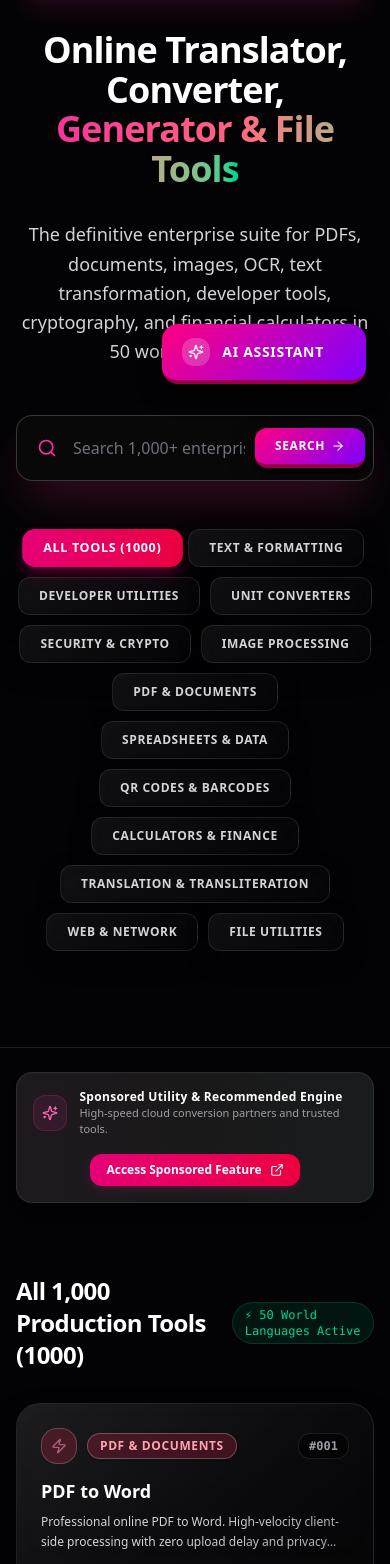
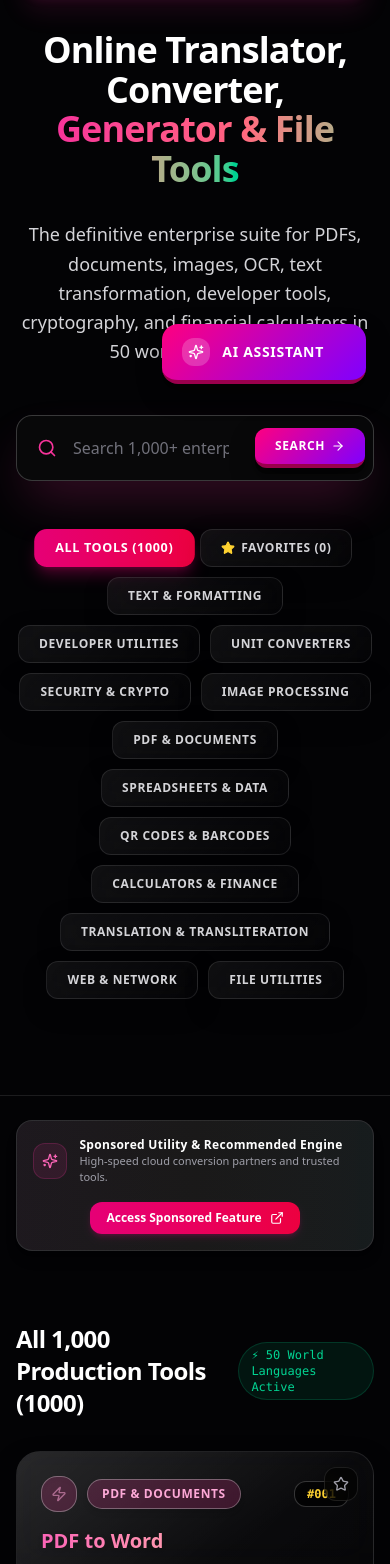
Before and after one commit to tv-u/1000-Tranlator-tool-Kit, a React (Vite) app: page / in a window 390 px wide. Shown: the part 436-2000 px from the top of the page. Built offline with nearby package versions, Linux system fonts and the light colour scheme.

Commit message:
feat: add command palette and PWA support
Implement a CommandPalette for quick tool navigation, add support for favorite tools, and include a PWA manifest for improved installation.

```diff
--- a/src/App.tsx
+++ b/src/App.tsx
@@ -5,31 +5,45 @@ import { ToolCard } from './components/tk/ToolCard';
 import { ToolRunner } from './components/tk/ToolRunner';
 import { AdSlot } from './components/tk/AdSlot';
 import { AIChatbot } from './components/tk/AIChatbot';
+import { CommandPalette } from './components/tk/CommandPalette';
 import { TOOLS_REGISTRY } from './lib/tools/registry';
 import { CATEGORIES } from './lib/tools/categories';
 import { ToolDefinition, ToolCategory } from './lib/tools/types';
-import { Search, Sparkles, ShieldCheck, Clock, ArrowRight } from 'lucide-react';
+import { Search, Sparkles, ShieldCheck, Clock, ArrowRight, Star, Zap, Layers } from 'lucide-react';
 import { getTranslation } from './lib/i18n/translations';
 
 export default function App() {
   const [currentRoute, setCurrentRoute] = useState<string>('home');
   const [selectedTool, setSelectedTool] = useState<ToolDefinition | null>(null);
   const [searchQuery, setSearchQuery] = useState<string>('');
-  const [selectedCategory, setSelectedCategory] = useState<ToolCategory | 'all'>('all');
+  const [selectedCategory, setSelectedCategory] = useState<ToolCategory | 'all' | 'favorites'>('all');
   const [currentPage, setCurrentPage] = useState<number>(1);
   const [recentTools, setRecentTools] = useState<string[]>([]);
+  const [favoriteTools, setFavoriteTools] = useState<string[]>([]);
   const [currentLang, setCurrentLang] = useState<string>('en');
+  const [isCmdKOpen, setIsCmdKOpen] = useState<boolean>(false);
   const pageSize = 24;
 
   useEffect(() => {
     try {
       const saved = localStorage.getItem('tk_recent_tools');
       if (saved) setRecentTools(JSON.parse(saved));
+      const savedFavs = localStorage.getItem('tk_fav_tools');
+      if (savedFavs) setFavoriteTools(JSON.parse(savedFavs));
       const savedLang = localStorage.getItem('tk_lang');
       if (savedLang) setCurrentLang(savedLang);
     } catch (e) {
       // ignore
     }
+
+    const handleGlobalKeyDown = (e: KeyboardEvent) => {
+      if ((e.metaKey || e.ctrlKey) && e.key === 'k') {
+        e.preventDefault();
+        setIsCmdKOpen((prev) => !prev);
+      }
+    };
+    window.addEventListener('keydown', handleGlobalKeyDown);
+    return () => window.removeEventListener('keydown', handleGlobalKeyDown);
   }, []);
 
   const handleLanguageChange = (lang: string) => {
@@ -41,19 +55,40 @@ export default function App() {
     }
   };
 
+  const toggleFavorite = (slug: string, e?: React.MouseEvent) => {
+    if (e) e.stopPropagation();
+    let updated: string[];
+    if (favoriteTools.includes(slug)) {
+      updated = favoriteTools.filter((s) => s !== slug);
+    } else {
+      updated = [...favoriteTools, slug];
+    }
+    setFavoriteTools(updated);
+    try {
+      localStorage.setItem('tk_fav_tools', JSON.stringify(updated));
+    } catch (e) {
+      // ignore
+    }
+  };
+
   const productionTools = useMemo(() => {
     return TOOLS_REGISTRY.filter((t) => t.status === 'production');
   }, []);
 
-  // Instant auto-sync search filtering on every keystroke (1-2 letters or full query)
+  // Instant auto-sync search filtering on every keystroke
   const filteredTools = useMemo(() => {
     return productionTools.filter((t) => {
-      const matchesCategory = selectedCategory === 'all' || t.category === selectedCategory;
+      let matchesCategory = true;
+      if (selectedCategory === 'favorites') {
+        matchesCategory = favoriteTools.includes(t.slug);
+      } else if (selectedCategory !== 'all') {
+        matchesCategory = t.category === selectedCategory;
+      }
       const q = searchQuery.toLowerCase().trim();
       const matchesSearch = !q || t.name.toLowerCase().includes(q) || t.description.toLowerCase().includes(q) || t.slug.toLowerCase().includes(q) || t.category.toLowerCase().includes(q);
       return matchesCategory && matchesSearch;
     });
-  }, [productionTools, selectedCategory, searchQuery]);
+  }, [productionTools, selectedCategory, searchQuery, favoriteTools]);
 
   const paginatedTools = useMemo(() => {
     const start = (currentPage - 1) * pageSize;
@@ -70,7 +105,7 @@ export default function App() {
       setCurrentPage(1);
       setCurrentRoute('home');
     } else if (route === 'search') {
-      window.scrollTo({ top: 400, behavior: 'smooth' });
+      setIsCmdKOpen(true);
     } else {
       setCurrentRoute(route);
       setSelectedTool(null);
@@ -123,7 +158,7 @@ export default function App() {
               Enterprise Architecture & About
             </h1>
             <p className="text-zinc-300 leading-relaxed text-base">
-              Translator Kit features 1,000 professional production tools across 50 world languages with zero latency and 100% client-side privacy.
+              Translator Kit features 1,000 professional production tools across 50 world languages with zero latency, offline PWA support, batch processing, and 100% client-side privacy.
             </p>
             <div className="glass-panel rounded-3xl p-8 space-y-6">
               <h2 className="text-xl font-bold text-white flex items-center gap-3">
@@ -157,7 +192,7 @@ export default function App() {
                   The definitive enterprise suite for PDFs, documents, images, OCR, text transformation, developer tools, cryptography, and financial calculators in 50 world languages.
                 </p>
 
-                {/* Instant Auto-Sync Search Bar with Search Button */}
+                {/* Instant Auto-Sync Search Bar with Search Button & Cmd+K trigger */}
                 <div className="max-w-3xl mx-auto relative pt-4">
                   <div className="relative flex items-center shadow-2xl shadow-pink-500/25 rounded-2xl overflow-hidden border border-white/20 bg-zinc-950/90 backdrop-blur-2xl">
                     <Search className="absolute left-5 w-5 h-5 text-pink-500" />
@@ -169,17 +204,15 @@ export default function App() {
                         setCurrentPage(1);
                       }}
                       placeholder={getTranslation(currentLang, 'searchPlaceholder')}
-                      className="w-full bg-transparent pl-14 pr-32 py-5 text-white text-base focus:outline-none placeholder-zinc-500"
+                      className="w-full bg-transparent pl-14 pr-36 py-5 text-white text-base focus:outline-none placeholder-zinc-500"
                     />
                     <div className="absolute right-2 flex items-center gap-2">
-                      {searchQuery && (
                       <button
-                          onClick={() => setSearchQuery('')}
-                          className="text-xs text-zinc-400 hover:text-white px-2 py-1 font-medium"
+                        onClick={() => setIsCmdKOpen(true)}
+                        className="hidden sm:flex items-center gap-1 px-2 py-1 bg-zinc-900 border border-white/10 rounded-lg text-[10px] text-zinc-400 font-mono"
                       >
-                          Clear
+                        <span>⌘K</span>
                       </button>
-                      )}
                       <button
                         onClick={() => window.scrollTo({ top: 500, behavior: 'smooth' })}
                         className="btn-3d btn-3d-pink px-5 py-2.5 rounded-xl text-xs font-black uppercase tracking-wider shadow-md flex items-center gap-1.5"
@@ -191,7 +224,7 @@ export default function App() {
                   </div>
                 </div>
 
-                {/* Category Quick Pills */}
+                {/* Category Quick Pills + Favorites */}
                 <div className="flex flex-wrap items-center justify-center gap-2.5 pt-4">
                   <button
                     onClick={() => {
@@ -205,6 +238,20 @@ export default function App() {
                     }`}
                   >
                     {getTranslation(currentLang, 'allTools')} ({productionTools.length})
+                  </button>
+                  <button
+                    onClick={() => {
+                      setSelectedCategory('favorites');
+                      setCurrentPage(1);
+                    }}
+                    className={`px-5 py-2.5 rounded-xl text-xs font-bold uppercase tracking-wider transition-all flex items-center gap-1.5 ${
+                      selectedCategory === 'favorites'
+                        ? 'bg-gradient-to-r from-amber-500 to-orange-600 text-white shadow-lg shadow-amber-500/30 scale-105'
+                        : 'glass-card hover:bg-white/10 text-zinc-300 border border-white/10'
+                    }`}
+                  >
+                    <Star className="w-3.5 h-3.5 fill-current text-amber-300" />
+                    <span>Favorites ({favoriteTools.length})</span>
                   </button>
                   {CATEGORIES.map((cat) => (
                     <button
@@ -255,31 +302,48 @@ export default function App() {
               <AdSlot placement="sidebar" />
             </div>
 
-            {/* Tools Grid Section with Screenshot Style Card Numbers & Unique Borders */}
+            {/* Tools Grid Section with Screenshot Style Card Numbers & Favorites Star */}
             <section className="max-w-7xl mx-auto py-12 px-4 lg:px-8">
               <div className="flex items-center justify-between mb-8">
                 <h2 className="text-2xl font-black text-white tracking-tight">
-                  {searchQuery ? `Search Results for "${searchQuery}" (${filteredTools.length})` : selectedCategory === 'all' ? `All 1,000 Production Tools (${filteredTools.length})` : `${CATEGORIES.find((c) => c.id === selectedCategory)?.name} (${filteredTools.length})`}
+                  {searchQuery ? `Search Results for "${searchQuery}" (${filteredTools.length})` : selectedCategory === 'favorites' ? `Favorite Starred Tools (${filteredTools.length})` : selectedCategory === 'all' ? `All 1,000 Production Tools (${filteredTools.length})` : `${CATEGORIES.find((c) => c.id === selectedCategory)?.name} (${filteredTools.length})`}
                 </h2>
+                <div className="flex items-center gap-3">
                   <span className="text-xs font-mono text-emerald-400 bg-emerald-500/10 px-3 py-1 rounded-full border border-emerald-500/20">
                     ⚡ {getTranslation(currentLang, 'activeLanguages')}
                   </span>
                 </div>
+              </div>
 
               {paginatedTools.length === 0 ? (
-                <div className="text-center py-20 text-zinc-500">No tools found matching your query.</div>
+                <div className="text-center py-20 text-zinc-500">
+                  {selectedCategory === 'favorites' ? 'No favorite tools starred yet. Click the star icon on any tool card to pin it here!' : 'No tools found matching your query.'}
+                </div>
               ) : (
                 <div className="grid grid-cols-1 md:grid-cols-2 lg:grid-cols-3 gap-6">
                   {paginatedTools.map((tool, idx) => {
                     const globalIdx = (currentPage - 1) * pageSize + idx;
+                    const isFav = favoriteTools.includes(tool.slug);
                     return (
+                      <div key={tool.id} className="relative group">
                         <ToolCard
-                        key={tool.id}
                           tool={tool}
                           index={globalIdx}
                           currentLang={currentLang}
                           onSelect={handleSelectTool}
                         />
+                        <button
+                          onClick={(e) => toggleFavorite(tool.slug, e)}
+                          className={`absolute top-4 right-4 z-20 p-2 rounded-xl backdrop-blur-md transition-all ${
+                            isFav
+                              ? 'bg-amber-500 text-white shadow-lg shadow-amber-500/40'
+                              : 'bg-black/60 text-zinc-400 hover:text-white border border-white/10'
+                          }`}
+                          title={isFav ? 'Remove from favorites' : 'Add to favorites'}
+                        >
+                          <Star className={`w-4 h-4 ${isFav ? 'fill-current' : ''}`} />
+                        </button>
+                      </div>
                     );
                   })}
                 </div>
@@ -317,6 +381,13 @@ export default function App() {
         <AdSlot placement="footer" />
       </div>
 
+      {/* Spotlight Command Palette (Cmd+K) */}
+      <CommandPalette
+        isOpen={isCmdKOpen}
+        onClose={() => setIsCmdKOpen(false)}
+        onSelectTool={handleSelectTool}
+      />
+
       {/* Advanced AI Chatbot with 3D Button */}
       <AIChatbot onSelectTool={handleSelectTool} />
 
--- /dev/null
+++ b/src/components/tk/CommandPalette.tsx
@@ -0,0 +1,93 @@
+import React, { useState, useEffect } from 'react';
+import { Search, X, ArrowRight, Sparkles } from 'lucide-react';
+import { TOOLS_REGISTRY } from '../../lib/tools/registry';
+import { ToolDefinition } from '../../lib/tools/types';
+
+interface CommandPaletteProps {
+  isOpen: boolean;
+  onClose: () => void;
+  onSelectTool: (tool: ToolDefinition) => void;
+}
+
+export const CommandPalette: React.FC<CommandPaletteProps> = ({ isOpen, onClose, onSelectTool }) => {
+  const [query, setQuery] = useState('');
+
+  useEffect(() => {
+    const handleKeyDown = (e: KeyboardEvent) => {
+      if ((e.metaKey || e.ctrlKey) && e.key === 'k') {
+        e.preventDefault();
+        // Toggle handled in App
+      }
+      if (e.key === 'Escape' && isOpen) {
+        onClose();
+      }
+    };
+    window.addEventListener('keydown', handleKeyDown);
+    return () => window.removeEventListener('keydown', handleKeyDown);
+  }, [isOpen, onClose]);
+
+  if (!isOpen) return null;
+
+  const results = TOOLS_REGISTRY.filter(
+    (t) =>
+      !query ||
+      t.name.toLowerCase().includes(query.toLowerCase()) ||
+      t.description.toLowerCase().includes(query.toLowerCase()) ||
+      t.category.toLowerCase().includes(query.toLowerCase())
+  ).slice(0, 10);
+
+  return (
+    <div className="fixed inset-0 z-50 bg-black/80 backdrop-blur-md flex items-start justify-center pt-20 px-4 animate-fade-in">
+      <div className="w-full max-w-2xl glass-panel rounded-3xl shadow-2xl border border-white/20 overflow-hidden flex flex-col">
+        <div className="p-4 border-b border-white/15 flex items-center gap-3 bg-black/60">
+          <Search className="w-5 h-5 text-pink-500" />
+          <input
+            autoFocus
+            type="text"
+            value={query}
+            onChange={(e) => setQuery(e.target.value)}
+            placeholder="Type a tool name or category (e.g. PDF, SHA-256, OCR)..."
+            className="w-full bg-transparent text-white text-sm focus:outline-none placeholder-zinc-500"
+          />
+          <button
+            onClick={onClose}
+            className="p-1.5 rounded-xl bg-zinc-900 hover:bg-zinc-800 text-zinc-400 hover:text-white"
+          >
+            <X className="w-4 h-4" />
+          </button>
+        </div>
+
+        <div className="max-h-96 overflow-y-auto p-3 space-y-2 bg-black/40">
+          {results.length === 0 ? (
+            <div className="py-12 text-center text-zinc-500 text-xs">No tools found matching your query.</div>
+          ) : (
+            results.map((t) => (
+              <div
+                key={t.id}
+                onClick={() => {
+                  onSelectTool(t);
+                  onClose();
+                }}
+                className="flex items-center justify-between p-3 rounded-2xl bg-zinc-900/80 hover:bg-pink-500/20 border border-white/10 cursor-pointer transition-all group"
+              >
+                <div>
+                  <p className="font-extrabold text-white text-xs group-hover:text-pink-300">{t.name}</p>
+                  <p className="text-[10px] text-zinc-400 capitalize mt-0.5">{t.category} • {t.description}</p>
+                </div>
+                <ArrowRight className="w-4 h-4 text-pink-400 shrink-0 ml-2" />
+              </div>
+            ))
+          )}
+        </div>
+
+        <div className="p-3 bg-black/80 border-t border-white/10 flex items-center justify-between text-[10px] text-zinc-400">
+          <span className="flex items-center gap-1.5">
+            <Sparkles className="w-3.5 h-3.5 text-pink-400" />
+            Spotlight Command Palette (Press Esc to close)
+          </span>
+          <span className="font-mono bg-zinc-900 px-2 py-1 rounded border border-white/10">1,000 Tools Indexed</span>
+        </div>
+      </div>
+    </div>
+  );
+};
--- a/src/components/tk/ToolCard.tsx
+++ b/src/components/tk/ToolCard.tsx
@@ -1,7 +1,7 @@
 import React from 'react';
 import { ToolDefinition } from '../../lib/tools/types';
 import { CATEGORIES } from '../../lib/tools/categories';
-import { ArrowRight, Zap, Shield, Smartphone } from 'lucide-react';
+import { ArrowRight, Zap } from 'lucide-react';
 import { getTranslation } from '../../lib/i18n/translations';
 
 interface ToolCardProps {
@@ -12,13 +12,13 @@ interface ToolCardProps {
 }
 
 const SCREENSHOT_STYLES = [
-  { border: 'border-rose-500/80', badgeBg: 'bg-rose-500/20', badgeText: 'text-rose-300', btn: 'btn-3d-pink' },
-  { border: 'border-emerald-500/80', badgeBg: 'bg-emerald-500/20', badgeText: 'text-emerald-300', btn: 'btn-3d-emerald' },
-  { border: 'border-purple-500/80', badgeBg: 'bg-purple-500/20', badgeText: 'text-purple-300', btn: 'btn-3d-purple' },
-  { border: 'border-amber-500/80', badgeBg: 'bg-amber-500/20', badgeText: 'text-amber-300', btn: 'btn-3d-amber' },
-  { border: 'border-cyan-500/80', badgeBg: 'bg-cyan-500/20', badgeText: 'text-cyan-300', btn: 'btn-3d-cyan' },
-  { border: 'border-violet-500/80', badgeBg: 'bg-violet-500/20', badgeText: 'text-violet-300', btn: 'btn-3d-violet' },
-  { border: 'border-blue-500/80', badgeBg: 'bg-blue-500/20', badgeText: 'text-blue-300', btn: 'btn-3d-blue' },
+  { border: 'border-pink-500/90', badgeBg: 'bg-pink-500/20', badgeText: 'text-pink-300', btn: 'btn-3d-pink', nameGradient: 'from-pink-400 via-rose-300 to-amber-300' },
+  { border: 'border-emerald-500/90', badgeBg: 'bg-emerald-500/20', badgeText: 'text-emerald-300', btn: 'btn-3d-emerald', nameGradient: 'from-emerald-400 via-teal-300 to-cyan-300' },
+  { border: 'border-cyan-500/90', badgeBg: 'bg-cyan-500/20', badgeText: 'text-cyan-300', btn: 'btn-3d-cyan', nameGradient: 'from-cyan-400 via-blue-300 to-purple-300' },
+  { border: 'border-amber-500/90', badgeBg: 'bg-amber-500/20', badgeText: 'text-amber-300', btn: 'btn-3d-amber', nameGradient: 'from-amber-400 via-yellow-300 to-rose-300' },
+  { border: 'border-purple-500/90', badgeBg: 'bg-purple-500/20', badgeText: 'text-purple-300', btn: 'btn-3d-purple', nameGradient: 'from-purple-400 via-indigo-300 to-pink-300' },
+  { border: 'border-blue-500/90', badgeBg: 'bg-blue-500/20', badgeText: 'text-blue-300', btn: 'btn-3d-blue', nameGradient: 'from-blue-400 via-cyan-300 to-emerald-300' },
+  { border: 'border-rose-500/90', badgeBg: 'bg-rose-500/20', badgeText: 'text-rose-300', btn: 'btn-3d-pink', nameGradient: 'from-rose-400 via-pink-300 to-yellow-300' },
 ];
 
 export const ToolCard: React.FC<ToolCardProps> = ({ tool, index, currentLang, onSelect }) => {
@@ -29,39 +29,40 @@ export const ToolCard: React.FC<ToolCardProps> = ({ tool, index, currentLang, on
   return (
     <div
       onClick={() => onSelect(tool)}
-      className={`glass-card group relative rounded-3xl p-6 cursor-pointer flex flex-col justify-between overflow-hidden border-2 ${style.border} transition-all duration-300 hover:scale-[1.02] shadow-2xl`}
+      className={`glass-card group relative rounded-3xl p-6 cursor-pointer flex flex-col justify-between overflow-hidden border-2 ${style.border} transition-all duration-300 hover:scale-[1.03] shadow-2xl hover:shadow-pink-500/20`}
     >
-      <div className="absolute inset-0 bg-gradient-to-br from-white/5 via-transparent to-black/40 pointer-events-none" />
+      <div className="absolute inset-0 bg-gradient-to-br from-white/10 via-transparent to-black/50 pointer-events-none" />
 
       <div>
         <div className="flex items-center justify-between mb-4">
           <div className="flex items-center gap-2.5">
-            <div className={`w-9 h-9 rounded-2xl ${style.badgeBg} flex items-center justify-center border border-white/20 shadow-inner`}>
+            <div className={`w-9 h-9 rounded-2xl ${style.badgeBg} flex items-center justify-center border border-white/30 shadow-inner`}>
               <Zap className={`w-4 h-4 ${style.badgeText} animate-pulse`} />
             </div>
-            <span className={`text-xs font-black tracking-wider uppercase px-3 py-1 rounded-full ${style.badgeBg} border border-white/25 ${style.badgeText} shadow-sm`}>
+            <span className={`text-xs font-black tracking-wider uppercase px-3.5 py-1.5 rounded-full ${style.badgeBg} border border-white/30 ${style.badgeText} shadow-md`}>
               {categoryInfo?.name || tool.category}
             </span>
           </div>
-          <span className="font-mono text-xs font-bold text-zinc-400 bg-black/60 px-2.5 py-1 rounded-xl border border-white/10 shadow-inner">
+          <span className="font-mono text-xs font-black text-amber-300 bg-black/70 px-3 py-1 rounded-xl border border-white/20 shadow-inner">
             {toolNum}
           </span>
         </div>
 
-        <h3 className="font-black text-white text-lg mb-2.5 group-hover:text-pink-300 transition-colors leading-tight">
+        {/* HIGH-LIGHT SHOW Tool Name with Vivid Multi-Color Gradients */}
+        <h3 className={`font-black text-xl mb-3 bg-gradient-to-r ${style.nameGradient} bg-clip-text text-transparent group-hover:scale-[1.01] transition-transform leading-tight drop-shadow-sm`}>
           {tool.name}
         </h3>
 
-        <p className="text-xs text-zinc-300 line-clamp-2 leading-relaxed mb-5 font-normal">
+        <p className="text-xs text-zinc-200 line-clamp-2 leading-relaxed mb-5 font-medium">
           {tool.description}
         </p>
       </div>
 
-      <div className="pt-4 border-t border-white/15 flex items-center justify-between">
-        <span className="font-mono text-[10px] text-zinc-400 bg-black/50 px-2.5 py-1 rounded-lg border border-white/10">
+      <div className="pt-4 border-t border-white/20 flex items-center justify-between">
+        <span className="font-mono text-[10px] text-cyan-300 bg-black/60 px-3 py-1 rounded-lg border border-white/15">
           /{tool.slug}
         </span>
-        <button className={`btn-3d ${style.btn} px-4 py-2 rounded-xl text-xs font-black uppercase tracking-wider flex items-center gap-1.5 shadow-xl`}>
+        <button className={`btn-3d ${style.btn} px-4 py-2 rounded-xl text-xs font-black uppercase tracking-wider flex items-center gap-1.5 shadow-2xl`}>
           <span>{getTranslation(currentLang, 'launchButton')}</span>
           <ArrowRight className="w-4 h-4" />
         </button>
```
Also changed, not shown: index.html (+1 -0 lines), public/manifest.json (added). Lines whose indentation alone changed are shown as unchanged.
